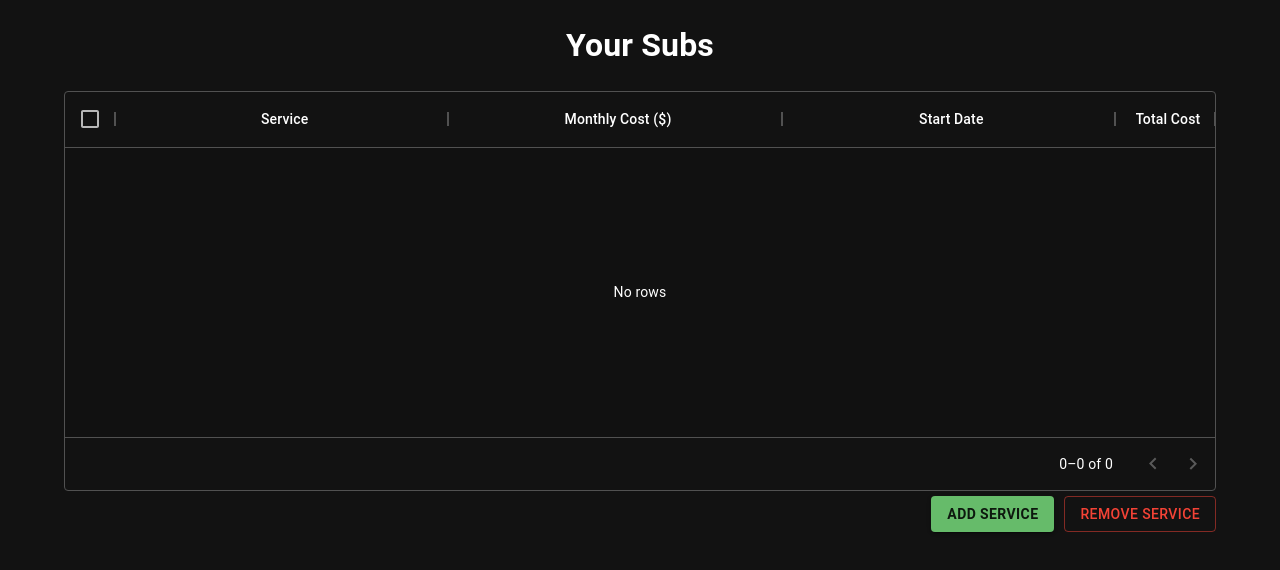
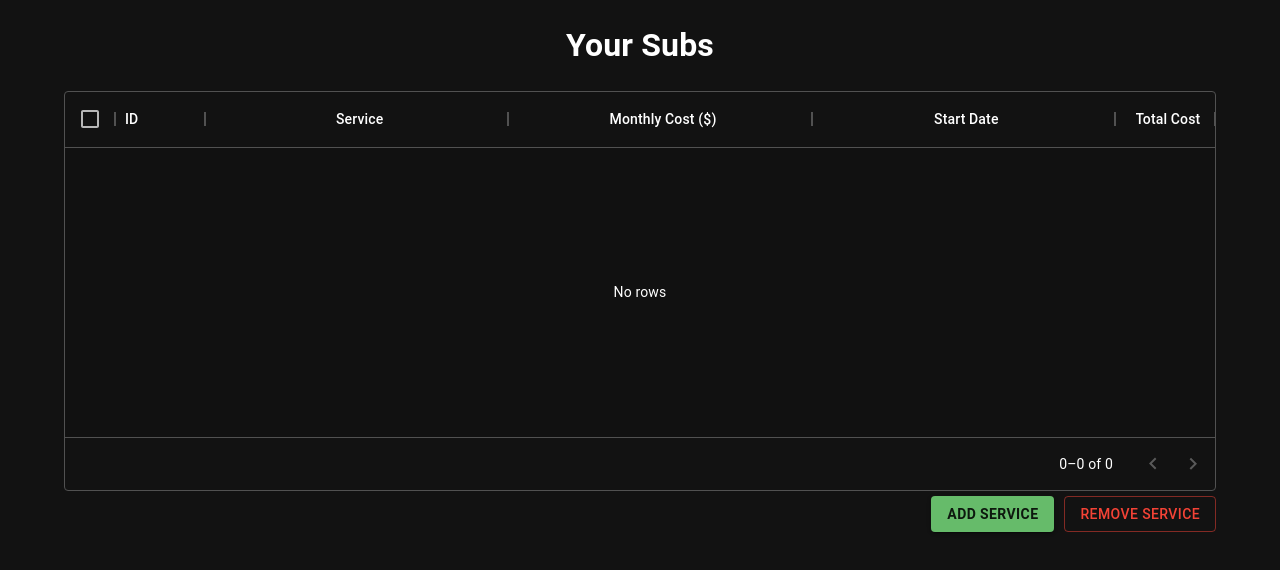
Before and after one commit to MacSuth/subtrack, a React (Create React App) app: page / in a window 1280 px wide. Shown: the top 570 px of the page. Built offline with nearby package versions, Linux system fonts and the light colour scheme.

Commit message:
You can add rows now

```diff
--- a/src/ServiceTable.js
+++ b/src/ServiceTable.js
@@ -1,25 +1,30 @@
 import { useState } from "react";
-import { DataGrid } from "@mui/x-data-grid";
+import { DataGrid, gridColumnGroupsLookupSelector } from "@mui/x-data-grid";
 import { Box } from "@mui/system";
 import { Button, Modal, TextField } from "@mui/material";
 
 export default function ServiceTable(props) {
-  const defaultDate = new Date().toLocaleDateString();
-
   // const rows = [
-  //   { id: 1, service: "Netflix", monthlyCost: 15, startDate: defaultDate },
-  //   { id: 2, service: "Amazon Prime", monthlyCost: 20, startDate: defaultDate },
-  //   { id: 3, service: "Hulu", monthlyCost: 10, startDate: defaultDate },
+  //   { service: "Netflix", monthlyCost: 15, startDate: defaultDate },
+  //   { service: "Amazon Prime", monthlyCost: 20, startDate: defaultDate },
+  //   { service: "Hulu", monthlyCost: 10, startDate: defaultDate },
   // ];
 
+  const [rowData, setRowData] = useState([]);
+  const [openModal, setOpenModal] = useState(false);
+  const [newServiceName, setNewServiceName] = useState("");
+  const [newServiceCost, setNewServiceCost] = useState(0);
+
   if (localStorage.getItem("rows")) {
-    setData(localStorage.getItem("rows"));
+    setRowData(localStorage.getItem("rows"));
   }
 
-  const [data, setData] = useState([]);
-  const [openModal, setOpenModal] = useState(false);
-
   const columns = [
+    {
+      field: 'id',
+      headerName: 'ID',
+      width: 90
+    },
     {
       field: "service",
       headerName: "Service",
@@ -41,7 +46,7 @@ export default function ServiceTable(props) {
       flex: 1,
       headerAlign: "center",
       type: "date",
-      editable: true,
+      editable: false,
     },
     {
       field: "totalCost",
@@ -50,8 +55,11 @@ export default function ServiceTable(props) {
         "This column totals your expenditures for the given service.",
       sortable: false,
       headerAlign: "center",
-      valueGetter: (params) =>
-        `${params.row.firstName || ""} ${params.row.lastName || ""}`,
+      valueGetter: (params) => {
+        let diffInTime = Date.now() - new Date(params.row.startDate).getTime()
+        let monthsSubbed = Math.round(diffInTime / (1000 * 3600 * 24) / 30)
+        return params.row.monthlyCost * monthsSubbed
+      }
     },
   ];
 
@@ -77,12 +85,12 @@ export default function ServiceTable(props) {
   const handleOpen = () => setOpenModal(true);
   const handleClose = () => setOpenModal(false);
 
-  function removeService() {}
+  function removeService() { }
 
   return (
     <Box sx={{ height: 400, width: "100%" }}>
       <DataGrid
-        rows={data}
+        rows={rowData}
         columns={columns}
         pageSize={5}
         rowsPerPageOptions={[5]}
@@ -108,6 +116,7 @@ export default function ServiceTable(props) {
           Remove Service
         </Button>
       </div>
+
       <Modal open={openModal} onClose={handleClose}>
         <Box sx={style}>
           <h1 className="header">New Subscription</h1>
@@ -123,6 +132,7 @@ export default function ServiceTable(props) {
               label="Service Name"
               variant="standard"
               required
+              onChange={(event) => setNewServiceName({ "name": event.target.value })}
             />
           </div>
           <div
@@ -137,6 +147,7 @@ export default function ServiceTable(props) {
               label="Service Cost"
               variant="standard"
               required
+              onChange={(event) => setNewServiceCost({ "cost": event.target.value })}
             />
           </div>
           <div
@@ -149,7 +160,10 @@ export default function ServiceTable(props) {
           >
             <Button
               onClick={() => {
-                console.log("Test");
+                let newID = Math.max(rowData.map(x => x.id)) + 1
+                let newRow = [...rowData, { "id": newID, "service": newServiceName.name, "monthlyCost": newServiceCost.cost, "startDate": new Date().toLocaleDateString() }]
+                setRowData(newRow)
+                handleClose()
               }}
               variant="contained"
               color="success"
```
